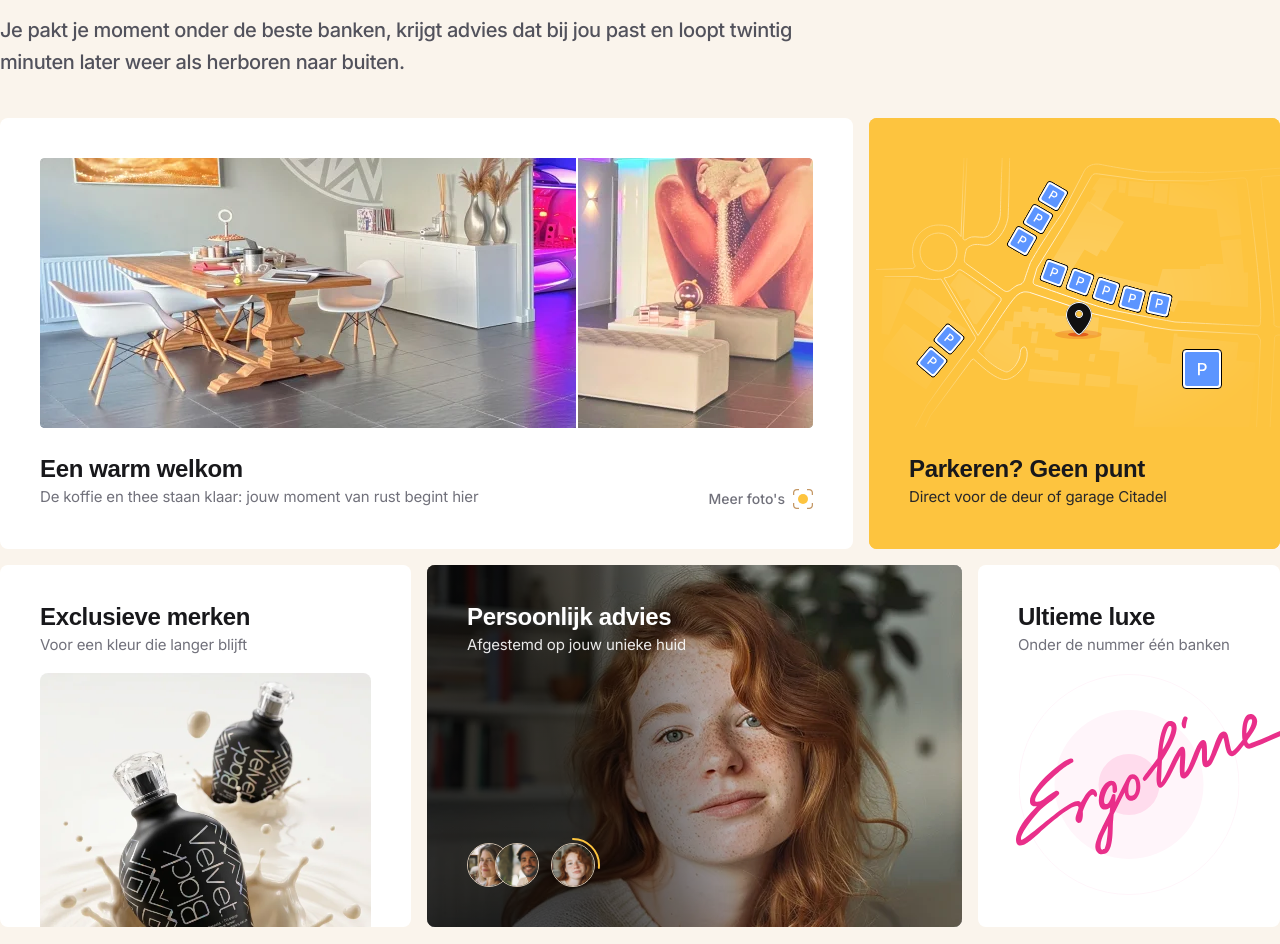
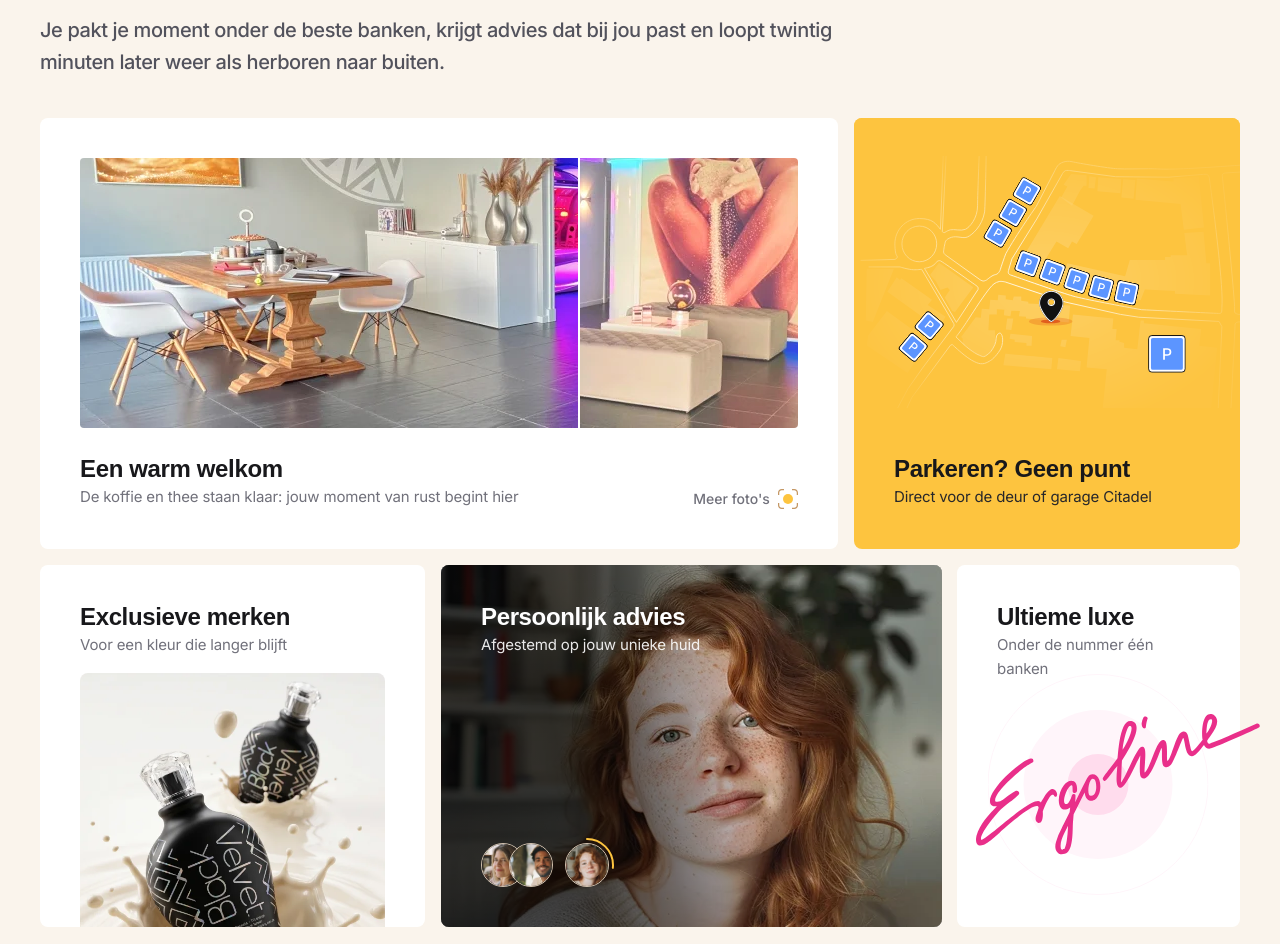
Before and after one commit to timothyvansas-gif/eversun, a Next.js app: page / in a window 1280 px wide. Shown: the part 888-1832 px from the top of the page. Built offline with nearby package versions, Linux system fonts and the light colour scheme; a web font is replaced by a local one.

Commit message:
refactor: implement responsive fluid padding using CSS clamp and update flex-based layout constraints for bento cards

```diff
--- a/src/app/page.tsx
+++ b/src/app/page.tsx
@@ -35,7 +35,7 @@ export default function Home() {
         <div className="w-full md:p-[clamp(0px,1.5vw,1.5rem)]">
           <HeroSection onOpenMenu={toggleMenu} />
         </div>
-        <div className="w-full flex flex-col items-center px-[24px] md:px-10 xl:px-0">
+        <div className="w-full flex flex-col items-center px-[24px] md:px-10">
           <Bento />
         </div>
       </motion.main>
--- a/src/components/advies-card.tsx
+++ b/src/components/advies-card.tsx
@@ -90,7 +90,7 @@ export default function AdviesCard() {
   };
 
   return (
-    <div ref={containerRef} className="w-full xl:w-[535px] h-[362px] bg-[#1F1F1E] rounded-lg overflow-hidden relative xl:shrink-0">
+    <div ref={containerRef} className="w-full h-[362px] bg-[#1F1F1E] rounded-lg overflow-hidden relative">
       <AnimatePresence initial={false}>
         <motion.div
           key={active}
@@ -105,14 +105,14 @@ export default function AdviesCard() {
         />
       </AnimatePresence>
 
-      <div className="absolute top-13 left-6 xl:top-10 xl:left-10 z-10">
+      <div className="absolute top-[52px] xl:top-[40px] z-10" style={{ left: 'clamp(24px, 4vw, 40px)' }}>
         <h3 className="card-title text-white">Persoonlijk advies</h3>
         <p className="card-body text-white/90 mt-1">Afgestemd op jouw unieke huid</p>
       </div>
 
       <div
-        className="absolute bottom-13 left-6 xl:bottom-10 xl:left-10 z-10"
-        style={{ width: CONTAINER_W, height: THUMB }}
+        className="absolute bottom-[52px] xl:bottom-[40px] z-10"
+        style={{ left: 'clamp(24px, 4vw, 40px)', width: CONTAINER_W, height: THUMB }}
       >
         {/* Ring — static at active slot */}
         <div
--- a/src/components/bento.tsx
+++ b/src/components/bento.tsx
@@ -60,7 +60,7 @@ export default function Bento() {
         ref={headerRef}
         variants={cardVariants}
         custom={-1}
-        className="mb-6 xl:mb-10 w-full xl:w-bento-primary relative z-[40] max-md:sticky max-md:top-[56px] max-md:pt-6 max-md:pb-6 max-md:mb-0 max-md:bg-surface-page"
+        className="mb-6 xl:mb-10 w-full xl:max-w-[849px] relative z-[40] max-md:sticky max-md:top-[56px] max-md:pt-6 max-md:pb-6 max-md:mb-0 max-md:bg-surface-page"
       >
         <h2 className="text-[clamp(28px,3.75vw,48px)] font-extrabold leading-none tracking-[-0.01em] xl:tracking-[-0.015em] text-zinc-900 font-display">
           Waarom Ever Sun
@@ -71,10 +71,10 @@ export default function Bento() {
         </p>
       </motion.div>
 
-      <div className="flex flex-col md:grid md:grid-cols-2 xl:flex xl:flex-col gap-4 md:gap-4">
+      <div className="flex flex-col md:grid md:grid-cols-2 xl:flex xl:flex-col gap-2 md:gap-4">
         {/* Row 1: Photo & Parking */}
         <div className="flex flex-col xl:flex-row gap-4 md:contents max-md:contents xl:flex">
-          <div className="flex flex-col md:col-span-2 xl:flex-1 max-md:contents max-md:mb-4">
+          <div className="flex flex-col md:col-span-2 xl:[flex:849] max-md:contents max-md:mb-4">
             <StickyCardWrapper
               index={0}
               total={5}
@@ -85,7 +85,7 @@ export default function Bento() {
               <PhotoCard />
             </StickyCardWrapper>
           </div>
-          <div className="flex flex-col md:col-span-1 xl:flex-1 max-md:contents max-md:mb-4">
+          <div className="flex flex-col md:col-span-1 xl:[flex:411] max-md:contents max-md:mb-4">
             <StickyCardWrapper
               index={1}
               total={5}
@@ -100,7 +100,7 @@ export default function Bento() {
 
         {/* Row 2: Merken, Advies & Luxe */}
         <div className="flex flex-col xl:flex-row gap-4 md:contents max-md:contents xl:flex">
-          <div className="flex flex-col md:col-span-1 xl:flex-1 max-md:contents max-md:mb-4">
+          <div className="flex flex-col md:col-span-1 xl:[flex:411] max-md:contents max-md:mb-4">
             <StickyCardWrapper
               index={2}
               total={5}
@@ -111,7 +111,7 @@ export default function Bento() {
               <MerkenCard />
             </StickyCardWrapper>
           </div>
-          <div className="flex flex-col md:col-span-1 xl:flex-1 max-md:contents max-md:mb-4">
+          <div className="flex flex-col md:col-span-1 xl:[flex:535] max-md:contents max-md:mb-4">
             <StickyCardWrapper
               index={3}
               total={5}
@@ -122,7 +122,7 @@ export default function Bento() {
               <AdviesCard />
             </StickyCardWrapper>
           </div>
-          <div className="flex flex-col md:col-span-1 xl:col-span-1 xl:w-[302px] xl:shrink-0 max-md:contents max-md:mb-4">
+          <div className="flex flex-col md:col-span-1 xl:[flex:302] max-md:contents max-md:mb-4">
             <StickyCardWrapper
               index={4}
               total={5}
--- a/src/components/luxe-card.tsx
+++ b/src/components/luxe-card.tsx
@@ -9,7 +9,7 @@ export default function LuxeCard() {
   const isInView = useInView(containerRef, { once: true, amount: 0.6 });
 
   return (
-    <div ref={containerRef} className="relative w-full xl:w-[302px] h-[362px] bg-white rounded-lg pt-6 px-6 pb-13 xl:p-10 flex flex-col xl:shrink-0 overflow-hidden xl:overflow-visible">
+    <div ref={containerRef} className="relative w-full h-[362px] bg-white rounded-lg pb-[52px] xl:pb-[40px] flex flex-col overflow-hidden xl:overflow-visible" style={{ paddingTop: 'clamp(24px, 4vw, 40px)', paddingLeft: 'clamp(24px, 4vw, 40px)', paddingRight: 'clamp(24px, 4vw, 40px)' }}>
       <h3 className="card-title text-zinc-900">Ultieme luxe</h3>
       <p className="card-body text-zinc-500 mt-1">
         Onder de nummer één <span className="xl:hidden">zonne</span>banken
--- a/src/components/merken-card.tsx
+++ b/src/components/merken-card.tsx
@@ -2,7 +2,7 @@ import exlMerken from "@/images/exl-merken.webp";
 
 export default function MerkenCard() {
   return (
-    <div className="w-full xl:w-[411px] h-[362px] bg-white rounded-lg pt-6 px-6 xl:pt-10 xl:px-10 flex flex-col xl:shrink-0 overflow-hidden">
+    <div className="w-full h-[362px] bg-white rounded-lg flex flex-col overflow-hidden" style={{ paddingTop: 'clamp(24px, 4vw, 40px)', paddingLeft: 'clamp(24px, 4vw, 40px)', paddingRight: 'clamp(24px, 4vw, 40px)' }}>
       <h3 className="card-title text-zinc-900">Exclusieve merken</h3>
       <p className="card-body text-zinc-500 mt-1">Voor een kleur die langer blijft</p>
       <div className="relative flex-1 min-h-[160px] mt-4 overflow-hidden rounded-t-lg">
--- a/src/components/parking-card.tsx
+++ b/src/components/parking-card.tsx
@@ -43,11 +43,11 @@ export default function ParkingCard() {
   return (
     <div
       ref={containerRef}
-      className="relative w-full xl:w-[411px] h-[362px] xl:h-[431px] bg-brand rounded-lg overflow-hidden xl:shrink-0"
+      className="relative w-full h-[362px] xl:h-[431px] bg-brand rounded-lg overflow-hidden"
     >
       <div
         ref={contentRef}
-        className="absolute top-0 left-0 origin-top-left bg-brand"
+        className="absolute left-0 origin-top-left bg-brand -top-8 xl:top-0"
         style={{ width: 411, height: 431 }}
       >
         {/* Background SVG - Softened significantly on mobile for a premium feel */}
--- a/src/components/photo-card.tsx
+++ b/src/components/photo-card.tsx
@@ -4,7 +4,7 @@ import moreIcon from "@/images/more-icon.svg";
 
 export default function PhotoCard() {
   return (
-    <div className="w-full xl:w-bento-primary h-[362px] xl:h-[431px] bg-white rounded-lg p-6 xl:p-10 flex flex-col justify-between xl:shrink-0">
+    <div className="w-full h-[362px] xl:h-[431px] bg-white rounded-lg flex flex-col justify-between" style={{ padding: 'clamp(24px, 4vw, 40px)' }}>
       <div className="grid grid-cols-2 grid-rows-[134px_1fr] md:flex xl:flex gap-[1px] xl:gap-[2px] mb-4 h-[220px] xl:h-[270px] rounded overflow-hidden">
         <div className="relative col-span-2 w-full h-full md:flex-[536] xl:flex-[536]">
           <img
--- a/src/components/sticky-card-wrapper.tsx
+++ b/src/components/sticky-card-wrapper.tsx
@@ -34,7 +34,7 @@ export default function StickyCardWrapper({ children, index, total, offsetTop =
   // Sync mounting state to prevent hydration mismatches with window-dependent logic
   useEffect(() => {
     setIsMounted(true);
-    const checkMobile = () => setIsMobile(window.innerWidth < 768);
+    const checkMobile = () => setIsMobile(window.matchMedia("(max-width: 767px)").matches);
     checkMobile();
     window.addEventListener("resize", checkMobile);
 
@@ -70,10 +70,6 @@ export default function StickyCardWrapper({ children, index, total, offsetTop =
       scale: 0.9,
       ease: "power1.inOut"
     });
-
-    return () => {
-      tl.kill();
-    };
   }, { dependencies: [isMounted, isMobile, offsetTop], scope: containerRef });
 
   return (
--- /dev/null
+++ b/test-tw.js
@@ -0,0 +1,8 @@
+const { execSync } = require('child_process');
+try {
+  execSync('npx tailwindcss -i ./src/app/globals.css -o ./out.css', { stdio: 'pipe' });
+  const out = execSync('grep -A 2 clamp ./out.css').toString();
+  console.log("TAILWIND OUT:\n" + out);
+} catch (e) {
+  console.log("ERR:", e.message);
+}
```
